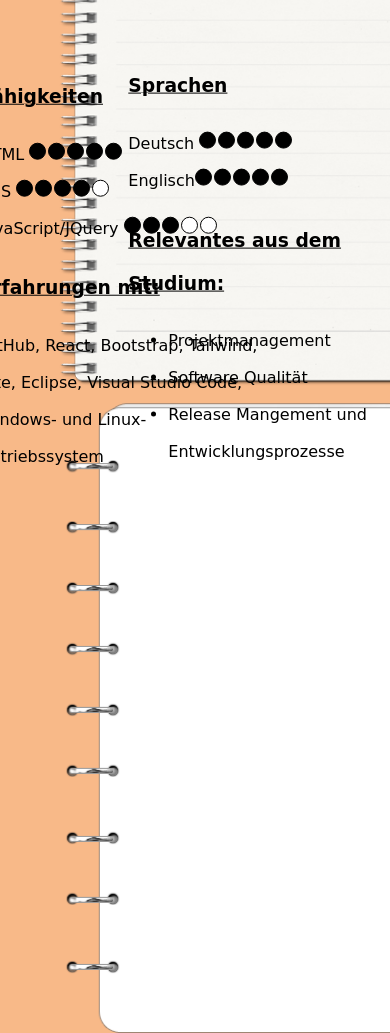
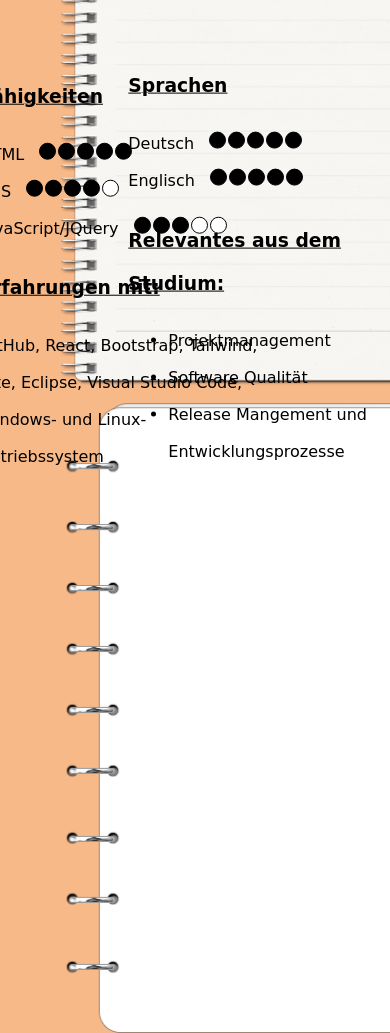
Before and after one commit to JaBoe97/portfolio, a website built with Vite: page index.html in a window 390 px wide. Shown: the part 3380-4413 px from the top of the page. Built offline with nearby package versions, Linux system fonts and the light colour scheme; a web font is replaced by a local one.

Commit message:
spacing before black dots; opacity and background-color changes for navbar; padding adjustments for footer

```diff
--- a/index.html
+++ b/index.html
@@ -267,13 +267,15 @@
             <article class="skills-part-1">
               <section>
                 <h3 class="skill-headers">Fähigkeiten</h3>
-                HTML <span class="dark-dot"></span><span class="dark-dot"></span
+                HTML &nbsp; <span class="dark-dot"></span
                 ><span class="dark-dot"></span><span class="dark-dot"></span
-                ><span class="dark-dot"></span> <br />
-                CSS <span class="dark-dot"></span><span class="dark-dot"></span
+                ><span class="dark-dot"></span><span class="dark-dot"></span>
+                <br />
+                CSS &nbsp; <span class="dark-dot"></span
                 ><span class="dark-dot"></span><span class="dark-dot"></span
-                ><span class="white-dot"></span><br />
-                JavaScript/JQuery <span class="dark-dot"></span
+                ><span class="dark-dot"></span><span class="white-dot"></span
+                ><br />
+                JavaScript/JQuery &nbsp; <span class="dark-dot"></span
                 ><span class="dark-dot"></span><span class="dark-dot"></span
                 ><span class="white-dot"></span><span class="white-dot"></span>
               </section>
@@ -294,11 +296,11 @@
             <article class="skills-part-2">
               <section>
                 <h3 class="skill-headers">Sprachen</h3>
-                Deutsch <span class="dark-dot"></span
+                Deutsch &nbsp; <span class="dark-dot"></span
                 ><span class="dark-dot"></span><span class="dark-dot"></span
                 ><span class="dark-dot"></span><span class="dark-dot"></span>
                 <br />
-                Englisch<span class="dark-dot"></span
+                Englisch &nbsp; <span class="dark-dot"></span
                 ><span class="dark-dot"></span><span class="dark-dot"></span
                 ><span class="dark-dot"></span><span class="dark-dot"></span>
               </section>
@@ -331,7 +333,7 @@
       </section>
     </main>
 
-    <footer>
+    <footer id="contact">
       <section aria-label="social links" class="github-frontend-mentor-section">
         <a aria-label="github link" href="https://github.com/JaBoe97">
           <img
--- a/stylesheets/mobile.css
+++ b/stylesheets/mobile.css
@@ -273,11 +273,10 @@
   footer {
     flex-direction: column;
     gap: 0;
-    height: 180px;
+    height: auto;
   }
   .github-frontend-mentor-section {
     align-items: center;
-    margin-top: 10px;
   }
   .email-mobil-section {
     align-items: center;
--- a/stylesheets/style.css
+++ b/stylesheets/style.css
@@ -68,7 +68,8 @@ a:focus,
 nav {
   position: fixed;
   width: 100%;
-  background-color: var(--white);
+  color: var(--white);
+  background-color: rgba(74, 55, 35, 0.551);
   z-index: 1;
 }
 .navbar-list {
@@ -299,6 +300,7 @@ footer {
   line-height: 2;
   display: flex;
   justify-content: space-evenly;
+  margin-top: 10px;
 }
 
 .github-frontend-mentor-section {
```
